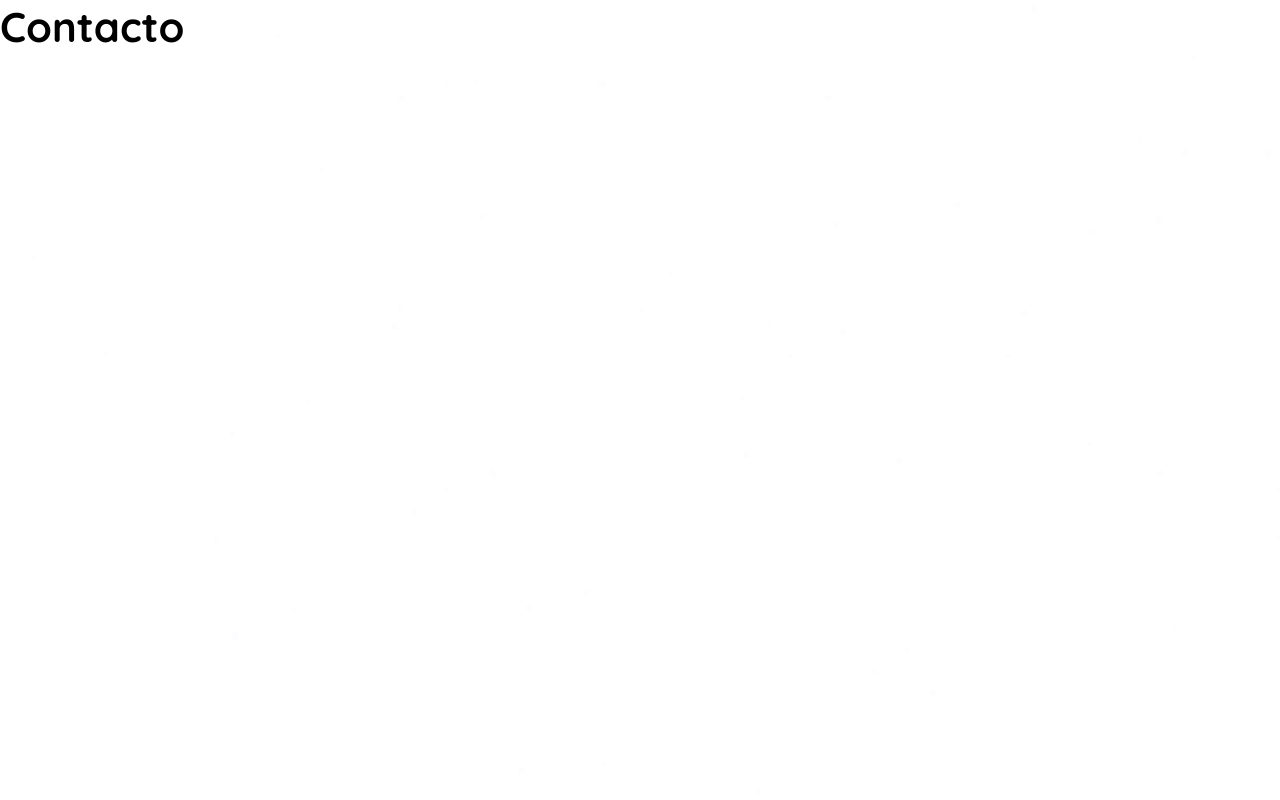
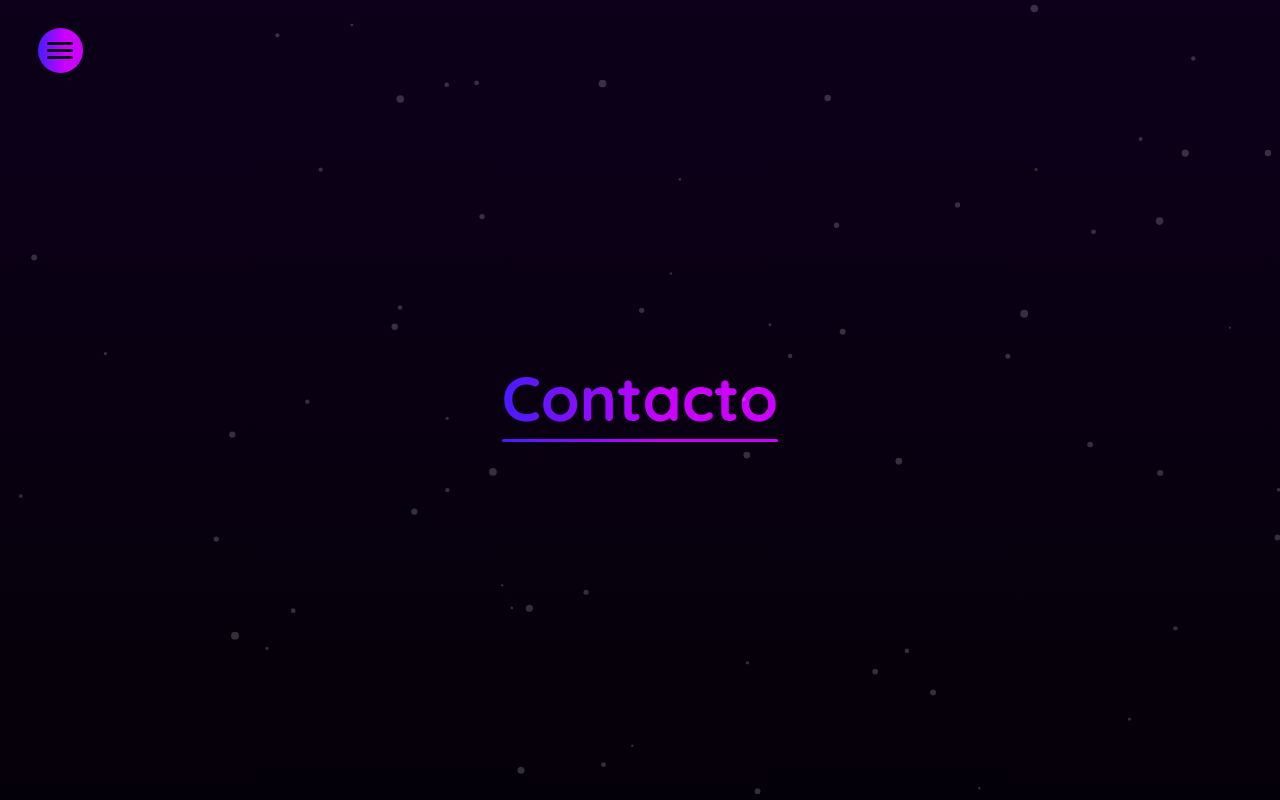
Before and after one commit to RubertG/RubertWeb, a React (Vite) app: page /contact in a window 1280 px wide. Built offline with nearby package versions, Linux system fonts and the light colour scheme.

Commit message:
contacto titulo

```diff
--- a/src/components/pages/contact/Contact.jsx
+++ b/src/components/pages/contact/Contact.jsx
@@ -1,5 +1,17 @@
+import { ContainerAnimation } from "../../layout/containerAnimation/ContainerAnimation";
+import { Nav } from "../../layout/nav/Nav";
+
 export function Contact() {
    return (
-      <h1>Contacto</h1>
+      <>
+         <ContainerAnimation />
+         <Nav />
+         <section className="bg-gradient-two">
+            <h2 className="title-gradient">
+               Contacto
+               <span className="line-title"></span>
+            </h2>
+         </section>
+      </>
    )
 }
--- a/src/components/pages/proyect/Proyects.jsx
+++ b/src/components/pages/proyect/Proyects.jsx
@@ -2,10 +2,12 @@ import "./proyects.css"
 import data from "../../../data/data.json"
 import { Proyect } from "./Proyect"
 import { Nav } from "../../layout/nav/Nav"
+import { ContainerAnimation } from "../../layout/containerAnimation/ContainerAnimation"
 
 export function Proyects() {
    return (
       <>
+         <ContainerAnimation />
          <Nav />
          <section className="bg-gradient-one my">
             <h2 className="title-gradient">
--- a/src/components/pages/proyect/pageProyect/PageProyect.jsx
+++ b/src/components/pages/proyect/pageProyect/PageProyect.jsx
@@ -2,6 +2,7 @@ import { useParams } from "react-router"
 import data from "../../../../data/data.json"
 import { BackButton } from "../../../layout/backButton/BackButton"
 import "./pageProyect.css"
+import { ContainerAnimation } from "../../../layout/containerAnimation/ContainerAnimation"
 
 export function PageProyect() {
 
@@ -11,6 +12,8 @@ export function PageProyect() {
    if (!proyect) return;
 
    return (
+      <>
+         <ContainerAnimation />
          <section className="bg-gradient-one">
             <BackButton rute="/proyects">
                <svg xmlns="http://www.w3.org/2000/svg" width="16" height="16" fill="currentColor" class="bi bi-arrow-left" viewBox="0 0 16 16">
@@ -22,5 +25,6 @@ export function PageProyect() {
                <span className="line-title"></span>
             </h2>
          </section>
+      </>
    )
 }
--- a/src/components/pages/skills/Skills.jsx
+++ b/src/components/pages/skills/Skills.jsx
@@ -1,10 +1,12 @@
 import "./skills.css"
 import data from "../../../data/data.json"
 import { Nav } from "../../layout/nav/Nav"
+import { ContainerAnimation } from "../../layout/containerAnimation/ContainerAnimation"
 
 export function Skills() {
    return (
       <>
+         <ContainerAnimation />
          <Nav />
          <section className="bg-gradient-two">
             <h2 className="title-gradient">Mis skills<span className="line-title"></span></h2>
```
Lines whose indentation alone changed are shown as unchanged.
